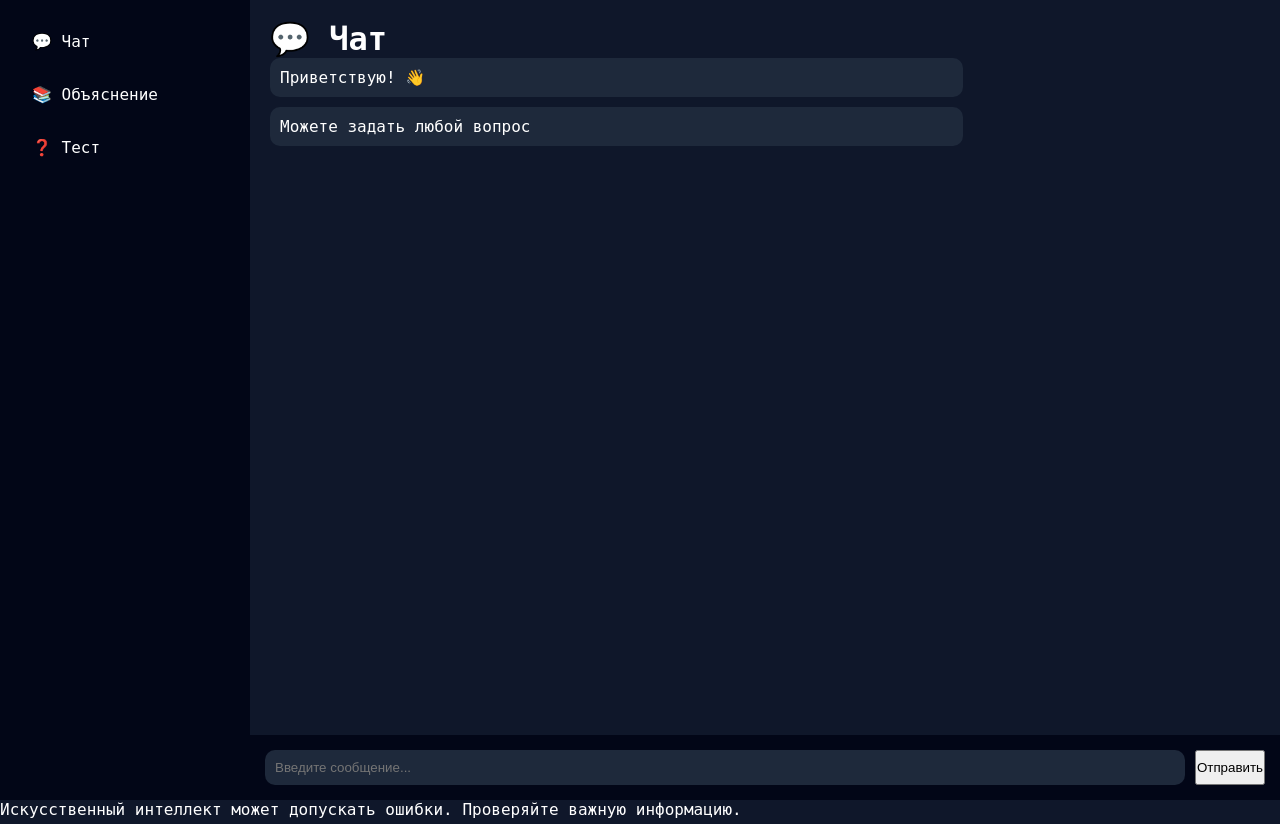
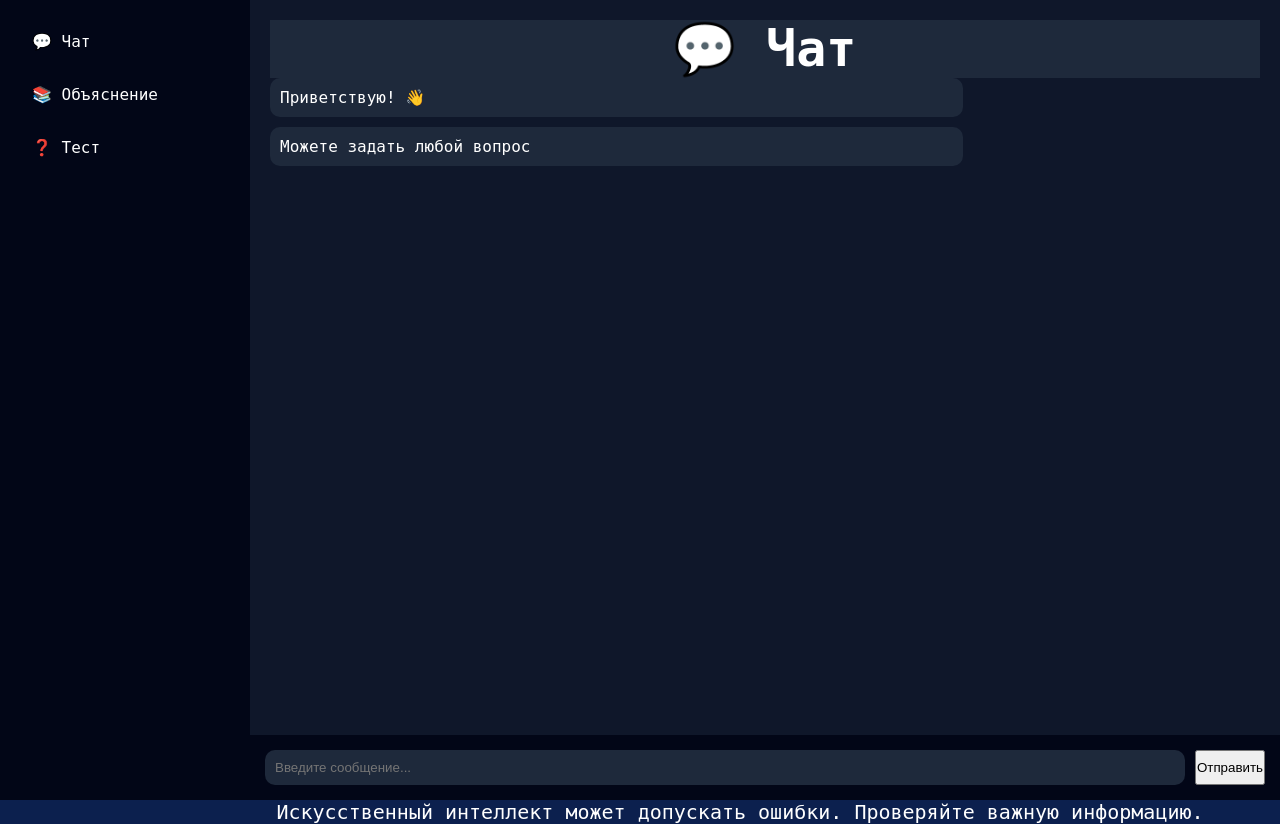
Before and after one commit to stepinin/AI_Study_Helper, a Flask app: page / in a window 1280 px wide. Run offline with Flask 3, Linux system fonts and the light colour scheme; some web fonts are replaced.

Commit message:
Update style.css

```diff
--- a/static/style.css
+++ b/static/style.css
@@ -97,6 +97,19 @@ body {
     cursor: pointer;
 }
 
+footer{
+    padding-left: 200px;
+    background-color: #0c204e;
+    font-size: 20px;
+    text-align: center;
+}
+
+h1{
+    text-align: center;
+    font-size:50px;
+    background-color: #1e293b;
+}
+
 @media (max-width: 768px) {
 
     .burger {
```
